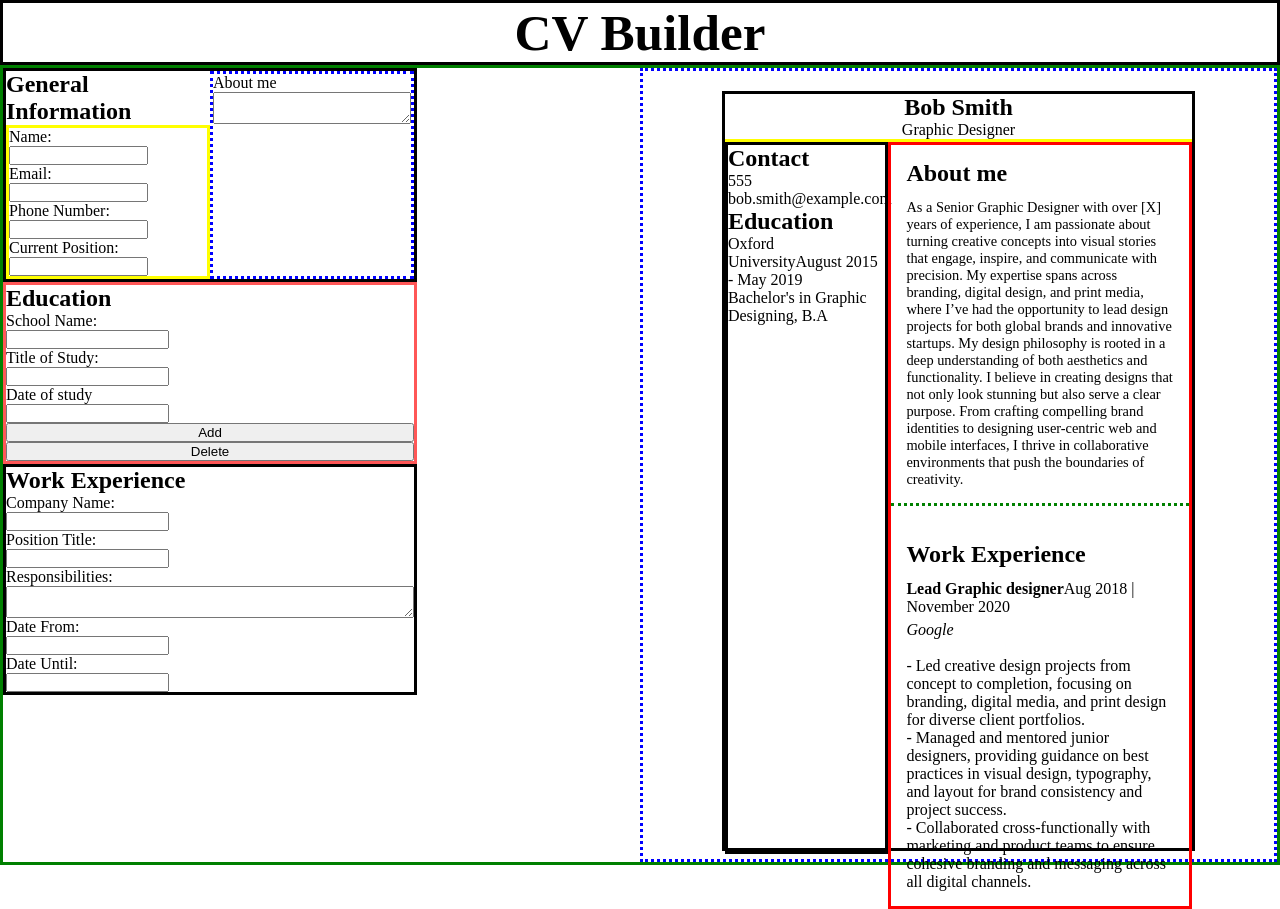
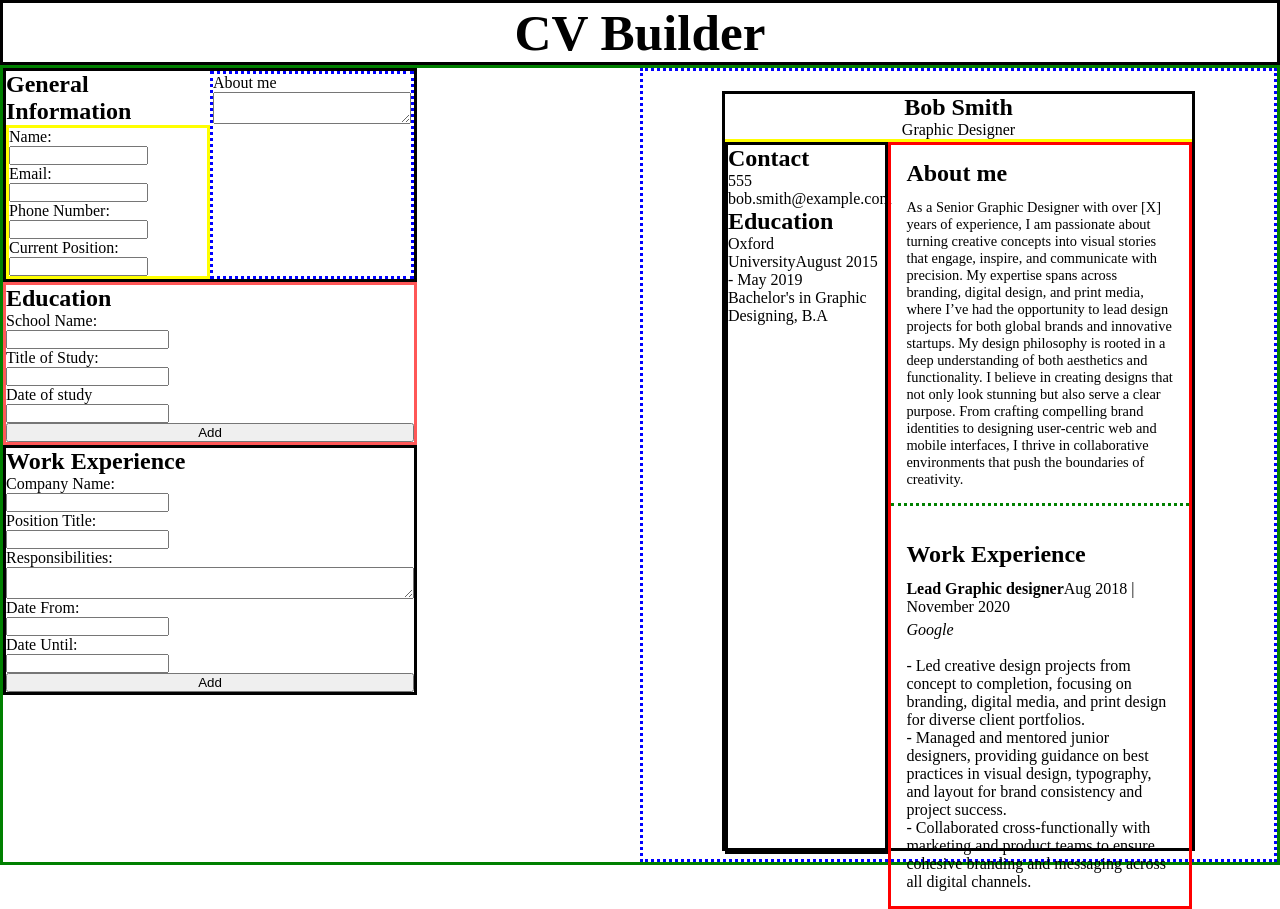
Before and after one commit to kevinnguyen2321/cv-application, a React (Vite) app in the folder cv-app/: page / in a window 1280 px wide. Built offline with nearby package versions, Linux system fonts and the light colour scheme.

Commit message:
Completed logic for adding multiple education and work experience forms

```diff
--- a/cv-app/src/components/Education.jsx
+++ b/cv-app/src/components/Education.jsx
@@ -1,35 +1,24 @@
-import { Children, useState } from 'react';
 import './Education.css';
-import { v4 as uuidv4 } from 'uuid';
 import { EducationForm } from './EducationForm';
 
-export const Education = ({ handleEducationInfoChange }) => {
-  const [educationFormChildren, setEducationFormChildren] = useState([
-    { id: 1 },
-  ]);
-
-  const addNewEducationForm = (e) => {
-    setEducationFormChildren([...educationFormChildren, { id: uuidv4() }]);
-  };
-
-  const removeForm = (event, id) => {
-    event.preventDefault();
-
-    setEducationFormChildren(
-      educationFormChildren.filter((form) => form.id !== id)
-    );
-  };
+export const Education = ({
+  handleEducationInfoChange,
+  addEducationEntry,
+  educationInfo,
+  removeEducationEntry,
+}) => {
   return (
     <div className='education-wrapper'>
       <h2>Education</h2>
-      {educationFormChildren.map((form) => {
+      {educationInfo.map((form) => {
         return (
           <EducationForm
             key={form.id}
             id={form.id}
+            isInitial={form.isInitial}
             handleEducationInfoChange={handleEducationInfoChange}
-            addNewEducationForm={addNewEducationForm}
-            removeForm={removeForm}
+            addEducationEntry={addEducationEntry}
+            removeEducationEntry={removeEducationEntry}
           />
         );
       })}
--- a/cv-app/src/components/EducationForm.jsx
+++ b/cv-app/src/components/EducationForm.jsx
@@ -3,9 +3,13 @@ import './Education.css';
 export const EducationForm = ({
   id,
   handleEducationInfoChange,
-  addNewEducationForm,
-  removeForm,
+  removeEducationEntry,
+  addEducationEntry,
+  isInitial,
 }) => {
+  const handleAddBtnClick = () => {
+    addEducationEntry();
+  };
   return (
     <form>
       <label htmlFor='school-name'>School Name:</label>
@@ -13,7 +17,9 @@ export const EducationForm = ({
         type='text'
         id='school-name'
         name='schoolName'
-        onChange={handleEducationInfoChange}
+        onChange={(e) =>
+          handleEducationInfoChange(id, 'schoolName', e.target.value)
+        }
         required
       />
       <label htmlFor='study-title'>Title of Study:</label>
@@ -21,7 +27,9 @@ export const EducationForm = ({
         type='text'
         id='study-title'
         name='studyTitle'
-        onChange={handleEducationInfoChange}
+        onChange={(e) =>
+          handleEducationInfoChange(id, 'studyTitle', e.target.value)
+        }
         required
       />
       <label htmlFor='date'>Date of study</label>
@@ -29,17 +37,27 @@ export const EducationForm = ({
         type='text'
         id='date'
         name='dateOfStudy'
-        onChange={handleEducationInfoChange}
+        onChange={(e) =>
+          handleEducationInfoChange(id, 'dateOfStudy', e.target.value)
+        }
         required
       />
-      <button onClick={addNewEducationForm}>Add</button>
       <button
         onClick={() => {
-          removeForm(event, id);
+          handleAddBtnClick();
         }}
       >
-        Delete
+        Add
       </button>
+      {!isInitial && (
+        <button
+          onClick={() => {
+            removeEducationEntry(id);
+          }}
+        >
+          Delete
+        </button>
+      )}
     </form>
   );
 };
--- a/cv-app/src/components/UserInput.jsx
+++ b/cv-app/src/components/UserInput.jsx
@@ -1,9 +1,10 @@
-import { useState } from 'react';
+import { useEffect, useState } from 'react';
 import { Education } from './Education';
 import { GeneralInfo } from './GeneralInfo';
 import { Resume } from './Resume';
 import './UserInput.css';
 import { WorkExperience } from './WorkExperience';
+import { v4 as uuidv4 } from 'uuid';
 
 export const UserInput = () => {
   const [generalInfo, setGeneralInfo] = useState({
@@ -14,38 +15,70 @@ export const UserInput = () => {
     aboutMe: `As a Senior Graphic Designer with over [X] years of experience, I am passionate about turning creative concepts into visual stories that engage, inspire, and communicate with precision. My expertise spans across branding, digital design, and print media, where I’ve had the opportunity to lead design projects for both global brands and innovative startups.
     My design philosophy is rooted in a deep understanding of both aesthetics and functionality. I believe in creating designs that not only look stunning but also serve a clear purpose. From crafting compelling brand identities to designing user-centric web and mobile interfaces, I thrive in collaborative environments that push the boundaries of creativity.`,
   });
-  // const [educationInfo, setEducationInfo] = useState({
-  //   schoolName: 'Oxford University',
-  //   studyTitle: "Bachelor's in Graphic Designing, B.A",
-  //   dateOfStudy: 'August 2015 - May 2019',
-  // });
 
   const [educationInfo, setEducationInfo] = useState([
     {
+      id: 1,
       schoolName: 'Oxford University',
       studyTitle: "Bachelor's in Graphic Designing, B.A",
       dateOfStudy: 'August 2015 - May 2019',
+      isInitial: true,
     },
   ]);
 
-  const [workInfo, setWorkInfo] = useState({
-    companyName: 'Google',
-    positionTitle: 'Lead Graphic designer',
-    responsibilites: `
+  const [workInfo, setWorkInfo] = useState([
+    {
+      id: 1,
+      companyName: 'Google',
+      positionTitle: 'Lead Graphic designer',
+      responsibilites: `
     - Led creative design projects from concept to completion, focusing on branding, digital media, and print design for diverse client portfolios.
     - Managed and mentored junior designers, providing guidance on best practices in visual design, typography, and layout for brand consistency and project success.
     - Collaborated cross-functionally with marketing and product teams to ensure cohesive branding and messaging across all digital channels.
     `,
-    dateFrom: 'Aug 2018',
-    dateUntil: 'November 2020',
-  });
+      dateFrom: 'Aug 2018',
+      dateUntil: 'November 2020',
+      isInitial: true,
+    },
+  ]);
+
+  useEffect(() => {
+    localStorage.setItem('workInfo', JSON.stringify(workInfo));
+  }, [workInfo]);
+
+  //Logic for adding multiple education forms//
+  // Save educationInfo to localStorage on every change
+  useEffect(() => {
+    localStorage.setItem('educationInfo', JSON.stringify(educationInfo));
+  }, [educationInfo]);
 
   const addEducationEntry = () => {
-    setEducationInfo([
-      ...educationInfo,
-      { schoolName: '', dateOfStudy: '', studyTitle: '' },
-    ]);
+    event.preventDefault();
+    const newEntry = {
+      id: uuidv4(),
+      schoolName: '',
+      studyTitle: '',
+      dateOfStudy: '',
+      isInitial: false,
+    };
+    setEducationInfo([...educationInfo, newEntry]);
   };
+
+  const removeEducationEntry = (id) => {
+    event.preventDefault();
+    const updatedArr = educationInfo.filter((entry) => entry.id !== id);
+    setEducationInfo(updatedArr);
+  };
+
+  const handleEducationInfoChange = (id, field, value) => {
+    setEducationInfo((prevEducationInfo) =>
+      prevEducationInfo.map((entry) =>
+        entry.id === id ? { ...entry, [field]: value } : entry
+      )
+    );
+  };
+
+  // End of adding more education logic ^^//
 
   const handleGeneralInfoChange = (e) => {
     const generalInfoCopy = { ...generalInfo };
@@ -53,24 +86,53 @@ export const UserInput = () => {
     setGeneralInfo(generalInfoCopy);
   };
 
-  const handleEducationInfoChange = (e) => {
-    const educationInfoCopy = { ...educationInfo };
-    educationInfoCopy[e.target.name] = e.target.value;
-    setEducationInfo(educationInfoCopy);
+  //Logic for adding more work experience//
+
+  const handleWorkInfoChange = (id, field, value) => {
+    setWorkInfo((prevWorkInfo) =>
+      prevWorkInfo.map((entry) =>
+        entry.id === id ? { ...entry, [field]: value } : entry
+      )
+    );
   };
 
-  const handleWorkInfoChange = (e) => {
-    const workInfoCopy = { ...workInfo };
-    workInfoCopy[e.target.name] = e.target.value;
-    setWorkInfo(workInfoCopy);
+  const addWorkEntry = () => {
+    event.preventDefault();
+    const newEntry = {
+      id: uuidv4(),
+      companyName: '',
+      positionTitle: '',
+      responsibilites: '',
+      dateFrom: '',
+      dateUntil: '',
+      isInitial: false,
+    };
+    setWorkInfo([...workInfo, newEntry]);
   };
+
+  const removeWorkEntry = (id) => {
+    event.preventDefault();
+    const updatedArr = workInfo.filter((entry) => entry.id !== id);
+    setWorkInfo(updatedArr);
+  };
+
   return (
     <>
       <div className='main-content-wrapper'>
         <div className='input-info-wrapper'>
           <GeneralInfo handleGeneralInfoChange={handleGeneralInfoChange} />
-          <Education handleEducationInfoChange={handleEducationInfoChange} />
-          <WorkExperience handleWorkInfoChange={handleWorkInfoChange} />
+          <Education
+            handleEducationInfoChange={handleEducationInfoChange}
+            addEducationEntry={addEducationEntry}
+            educationInfo={educationInfo}
+            removeEducationEntry={removeEducationEntry}
+          />
+          <WorkExperience
+            handleWorkInfoChange={handleWorkInfoChange}
+            workInfo={workInfo}
+            addWorkEntry={addWorkEntry}
+            removeWorkEntry={removeWorkEntry}
+          />
         </div>
 
         <div className='rendered-resume'>
--- a/cv-app/src/components/WorkExperience.jsx
+++ b/cv-app/src/components/WorkExperience.jsx
@@ -1,45 +1,27 @@
 import './WorkExperience.css';
+import { WorkForm } from './WorkForm';
 
-export const WorkExperience = ({ handleWorkInfoChange }) => {
+export const WorkExperience = ({
+  handleWorkInfoChange,
+  workInfo,
+  addWorkEntry,
+  removeWorkEntry,
+}) => {
   return (
     <div className='work-experience-wrapper'>
       <h2>Work Experience</h2>
-      <form>
-        <label htmlFor='company-name'>Company Name:</label>
-        <input
-          type='text'
-          name='companyName'
-          onChange={handleWorkInfoChange}
-          required
-        />
-        <label htmlFor='position-title'>Position Title:</label>
-        <input
-          type='text'
-          name='positionTitle'
-          onChange={handleWorkInfoChange}
-          required
-        />
-        <label htmlFor='responsibilities'>Responsibilities:</label>
-        <textarea
-          name='responsibilites'
-          onChange={handleWorkInfoChange}
-        ></textarea>
-        <label htmlFor='date-from'>Date From:</label>
-        <input
-          type='text'
-          name='dateFrom'
-          onChange={handleWorkInfoChange}
-          required
-        />
-        <label htmlFor='date-until'>Date Until:</label>
-        <input
-          type='text'
-          name='dateUntil'
-          id='date-until'
-          onChange={handleWorkInfoChange}
-          required
-        />
-      </form>
+      {workInfo.map((entry) => {
+        return (
+          <WorkForm
+            key={entry.id}
+            id={entry.id}
+            handleWorkInfoChange={handleWorkInfoChange}
+            addWorkEntry={addWorkEntry}
+            removeWorkEntry={removeWorkEntry}
+            isInitial={entry.isInitial}
+          />
+        );
+      })}
     </div>
   );
 };
--- /dev/null
+++ b/cv-app/src/components/WorkForm.jsx
@@ -0,0 +1,69 @@
+import './WorkExperience.css';
+
+export const WorkForm = ({
+  handleWorkInfoChange,
+  addWorkEntry,
+  removeWorkEntry,
+  isInitial,
+  id,
+}) => {
+  return (
+    <form>
+      <label htmlFor='company-name'>Company Name:</label>
+      <input
+        type='text'
+        name='companyName'
+        onChange={(e) => {
+          handleWorkInfoChange(id, 'companyName', e.target.value);
+        }}
+        required
+      />
+      <label htmlFor='position-title'>Position Title:</label>
+      <input
+        type='text'
+        name='positionTitle'
+        onChange={(e) => {
+          handleWorkInfoChange(id, 'positionTitle', e.target.value);
+        }}
+        required
+      />
+      <label htmlFor='responsibilities'>Responsibilities:</label>
+      <textarea
+        name='responsibilites'
+        onChange={(e) => {
+          handleWorkInfoChange(id, 'responsibilites', e.target.value);
+        }}
+      ></textarea>
+      <label htmlFor='date-from'>Date From:</label>
+      <input
+        type='text'
+        name='dateFrom'
+        onChange={(e) => {
+          handleWorkInfoChange(id, 'dateFrom', e.target.value);
+        }}
+        required
+      />
+      <label htmlFor='date-until'>Date Until:</label>
+      <input
+        type='text'
+        name='dateUntil'
+        id='date-until'
+        onChange={(e) => {
+          handleWorkInfoChange(id, 'dateUntil', e.target.value);
+        }}
+        required
+      />
+
+      <button onClick={addWorkEntry}>Add</button>
+      {!isInitial && (
+        <button
+          onClick={() => {
+            removeWorkEntry(id);
+          }}
+        >
+          Delete
+        </button>
+      )}
+    </form>
+  );
+};
```
Also changed, not shown: cv-app/src/components/Resume.jsx (+17 -12 lines).
